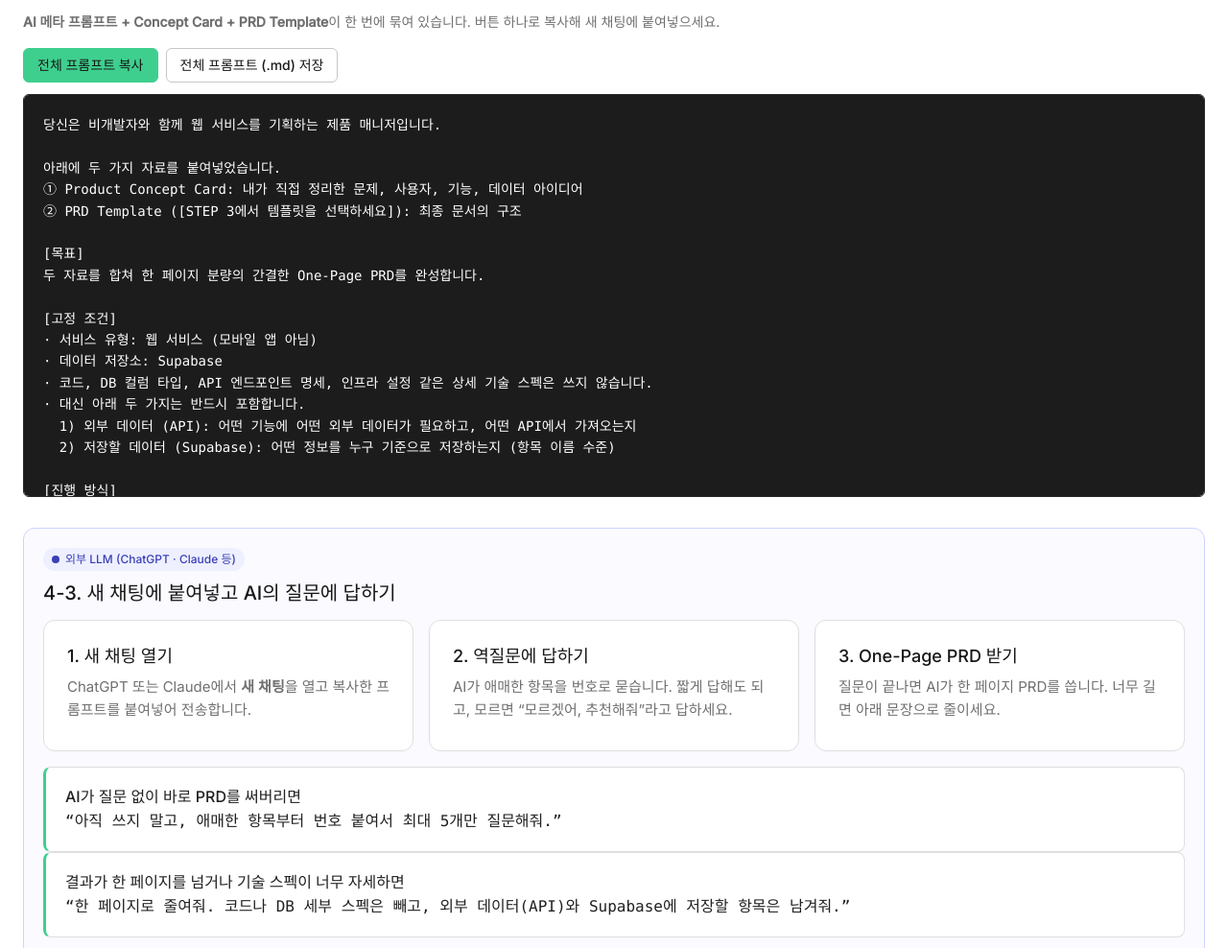
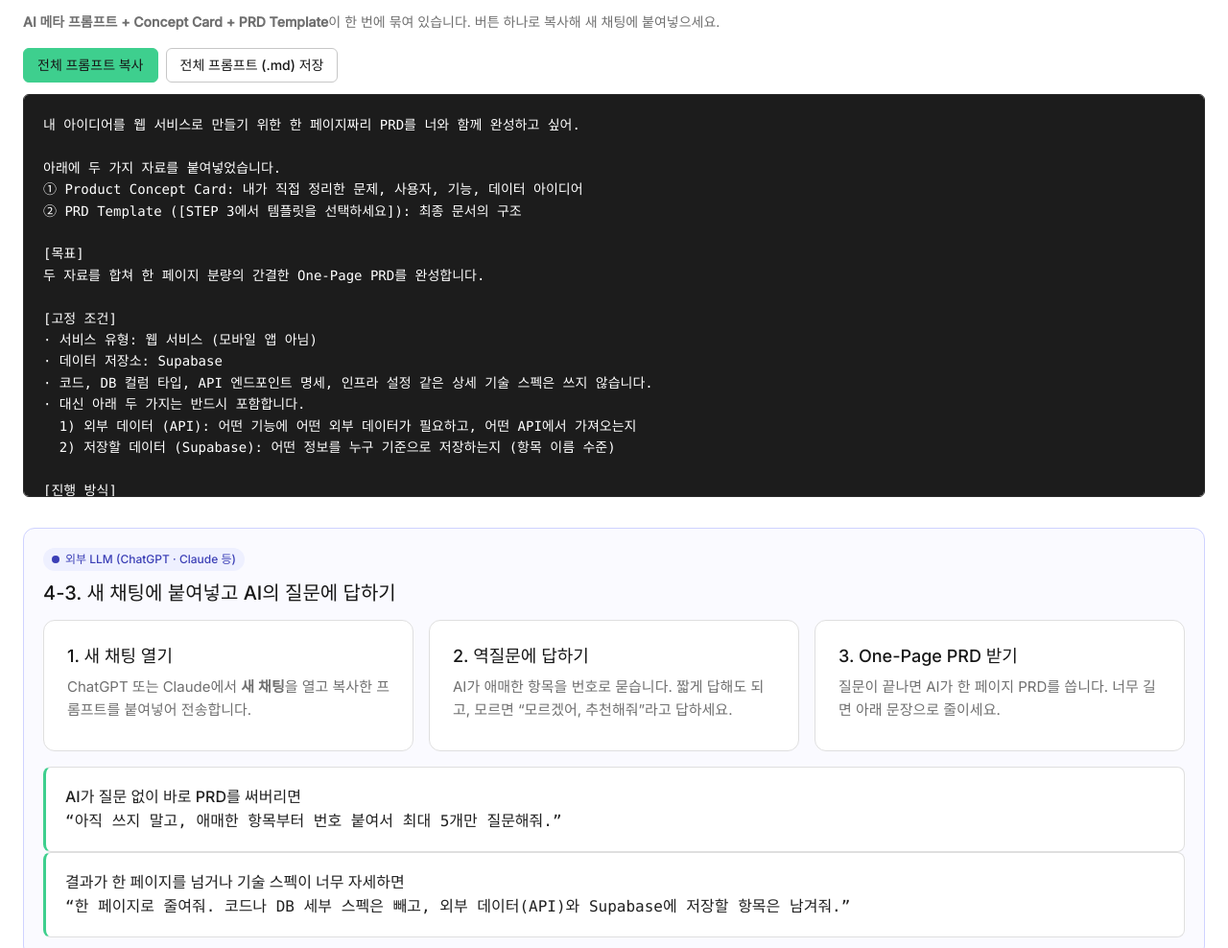
Before and after one commit to soominKim/aix102-lesson05, a plain HTML site: page index.html in a window 1280 px wide. Shown: the part 6831-7819 px from the top of the page at 96% size. Drawn offline with nearby package versions, Linux system fonts and the light colour scheme.

Commit message:
Replace role prompt with plain goal statement in One-Page PRD meta prompt

```diff
--- a/index.html
+++ b/index.html
@@ -1749,7 +1749,7 @@ function metaPrompt(mode){
   const src = mode==="attach"
     ? "첨부한 파일 두 개를 먼저 읽어주세요.\n① concept-card.md: 내가 직접 정리한 문제, 사용자, 기능, 데이터 아이디어\n② prd-template.md ("+name+"): 최종 문서의 구조"
     : "아래에 두 가지 자료를 붙여넣었습니다.\n① Product Concept Card: 내가 직접 정리한 문제, 사용자, 기능, 데이터 아이디어\n② PRD Template ("+name+"): 최종 문서의 구조";
-  return `당신은 비개발자와 함께 웹 서비스를 기획하는 제품 매니저입니다.
+  return `내 아이디어를 웹 서비스로 만들기 위한 한 페이지짜리 PRD를 너와 함께 완성하고 싶어.
 
 ${src}
 
```
